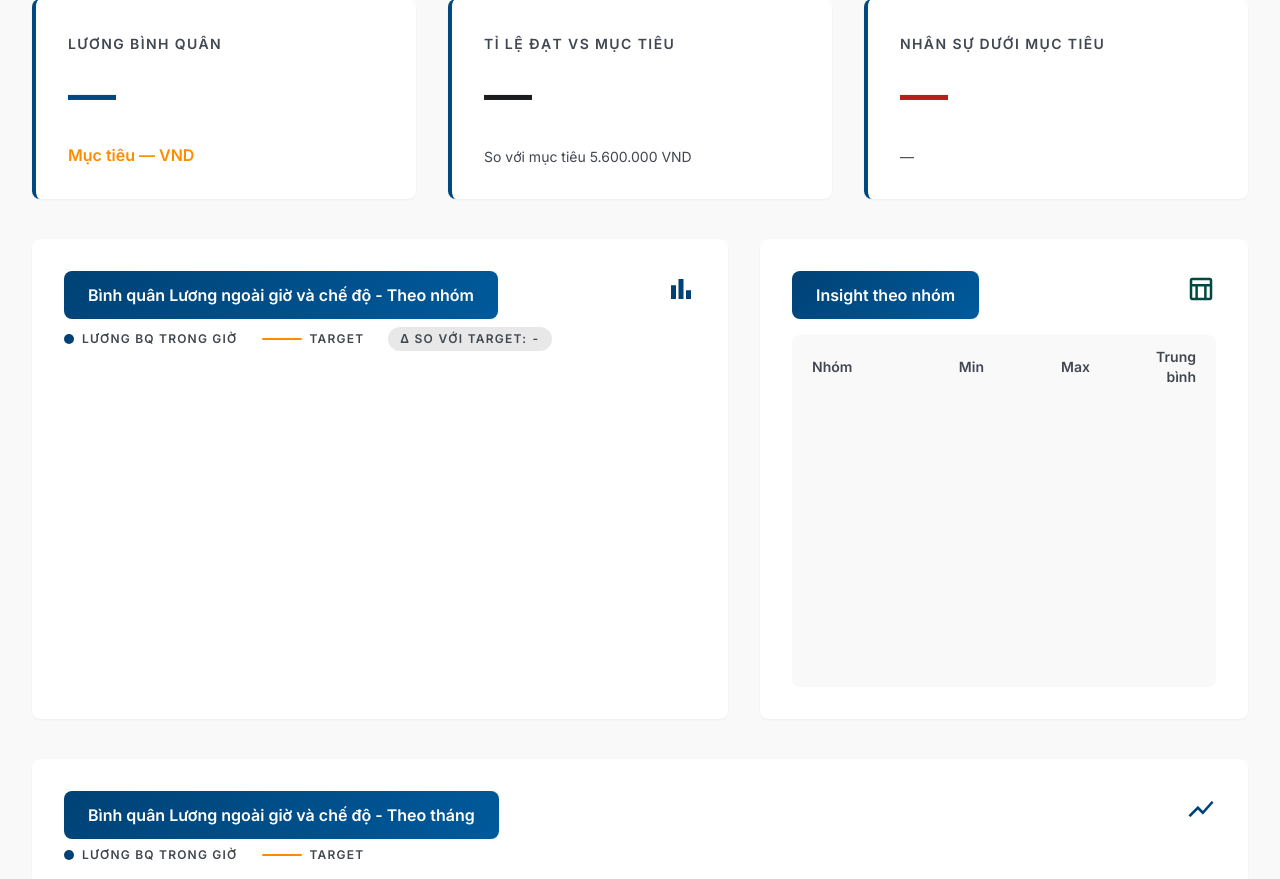
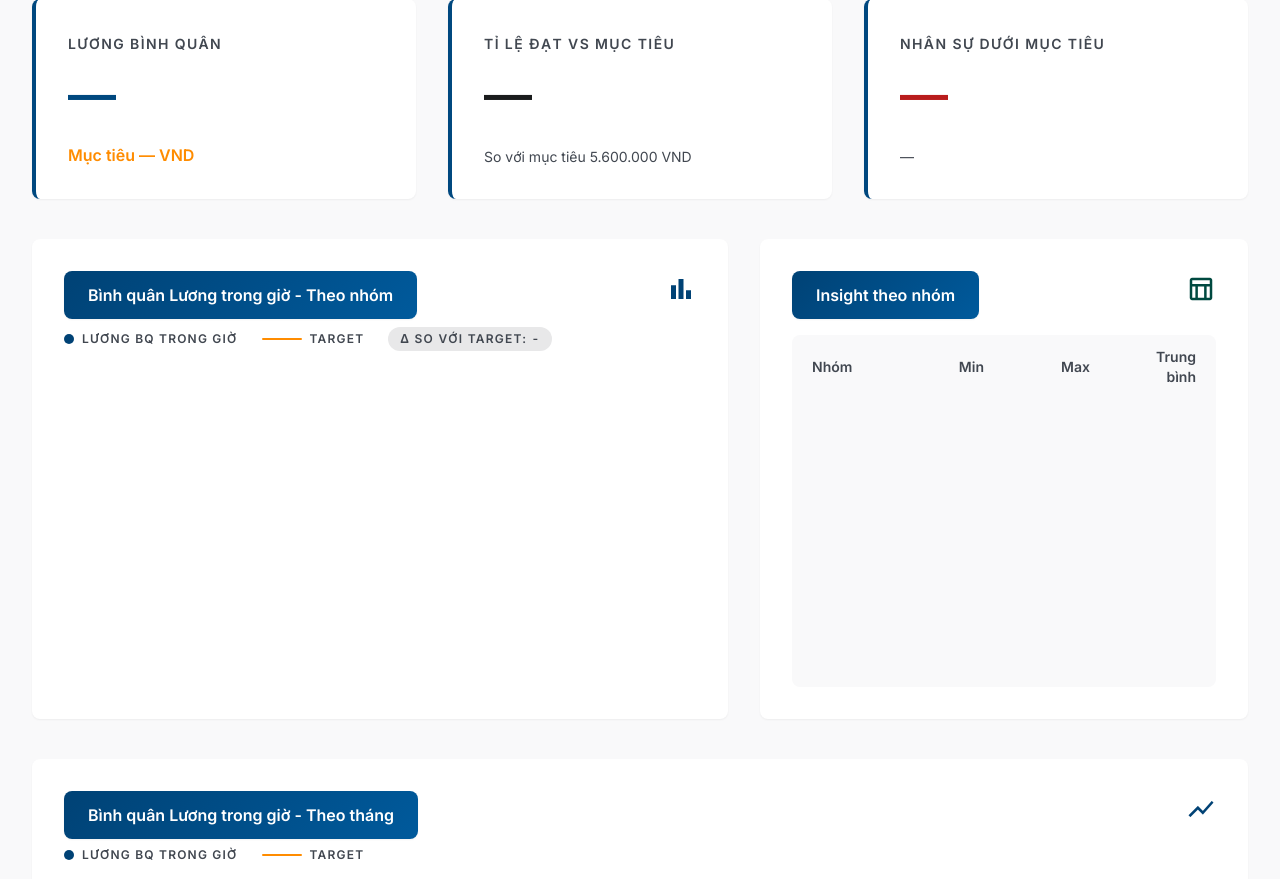
Before and after one commit to yuHM1512/general-dept, a Python web app: template templates/dashboard_rcp.html in a window 1280 px wide. Shown: the part 457-1336 px from the top of the page. Run offline with Jinja, Linux system fonts and the light colour scheme; the template is opened without the code that fills it, so the values that code supplies are empty; a map, chart or similar area stays blank; some libraries are stand-ins or nearby versions.

Commit message:
Rename RCP dashboard wage labels

```diff
--- a/templates/dashboard_rcp.html
+++ b/templates/dashboard_rcp.html
@@ -132,7 +132,7 @@
       <div class="flex items-start justify-between mb-4 gap-4">
         <div class="space-y-2">
           <div class="inline-flex items-center px-6 py-3 rounded-xl text-on-primary font-extrabold editorial-gradient shadow-sm">
-            Bình quân Lương ngoài giờ và chế độ - Theo nhóm
+            Bình quân Lương trong giờ - Theo nhóm
           </div>
           <div class="flex flex-wrap items-center gap-6 text-xs font-bold tracking-widest text-on-surface-variant uppercase">
             <span class="inline-flex items-center gap-2">
@@ -182,7 +182,7 @@
     <div class="flex items-start justify-between mb-4 gap-4">
       <div class="space-y-2">
         <div class="inline-flex items-center px-6 py-3 rounded-xl text-on-primary font-extrabold editorial-gradient shadow-sm">
-          Bình quân Lương ngoài giờ và chế độ - Theo tháng
+          Bình quân Lương trong giờ - Theo tháng
         </div>
         <div class="flex flex-wrap items-center gap-6 text-xs font-bold tracking-widest text-on-surface-variant uppercase">
           <span class="inline-flex items-center gap-2">
```
